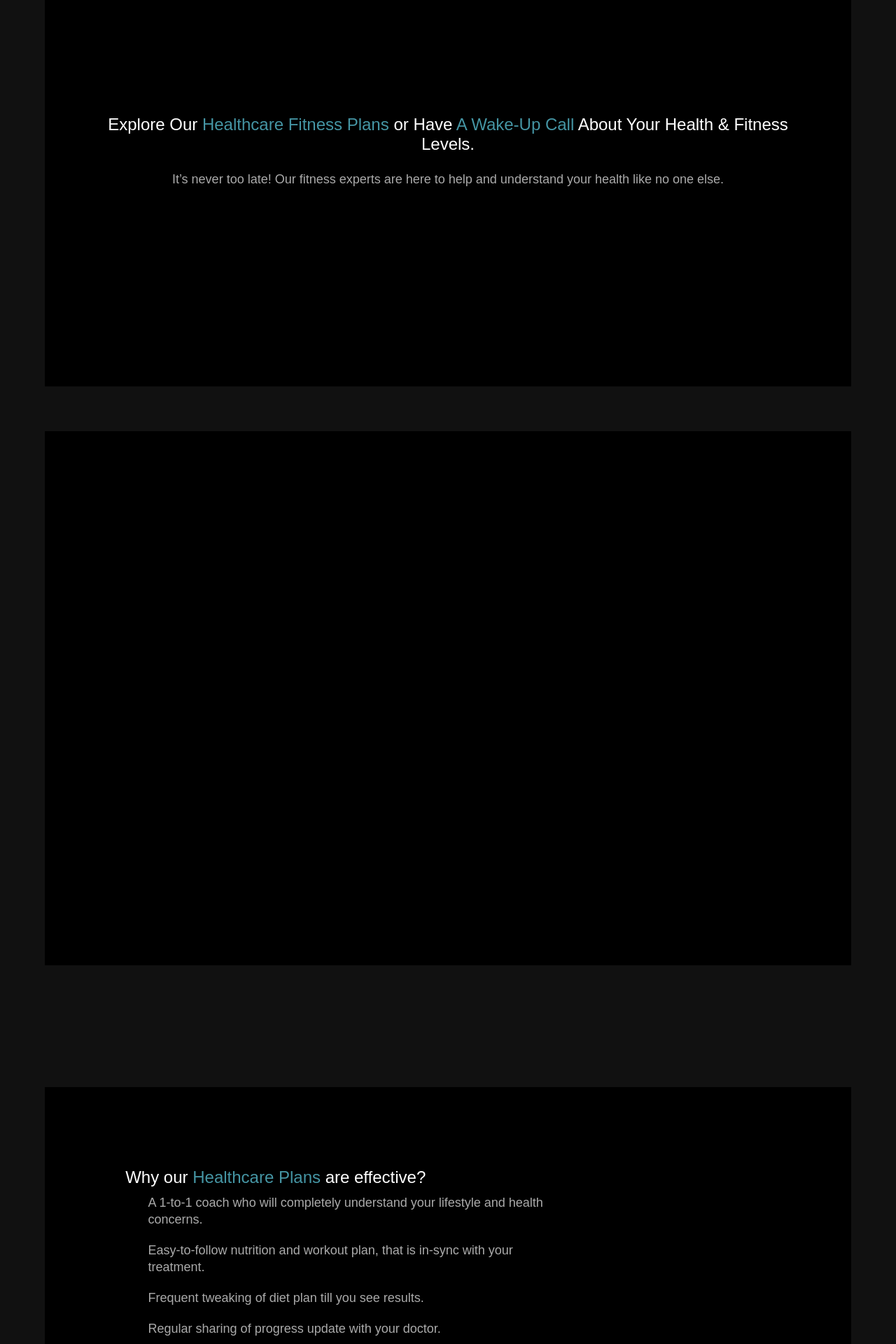
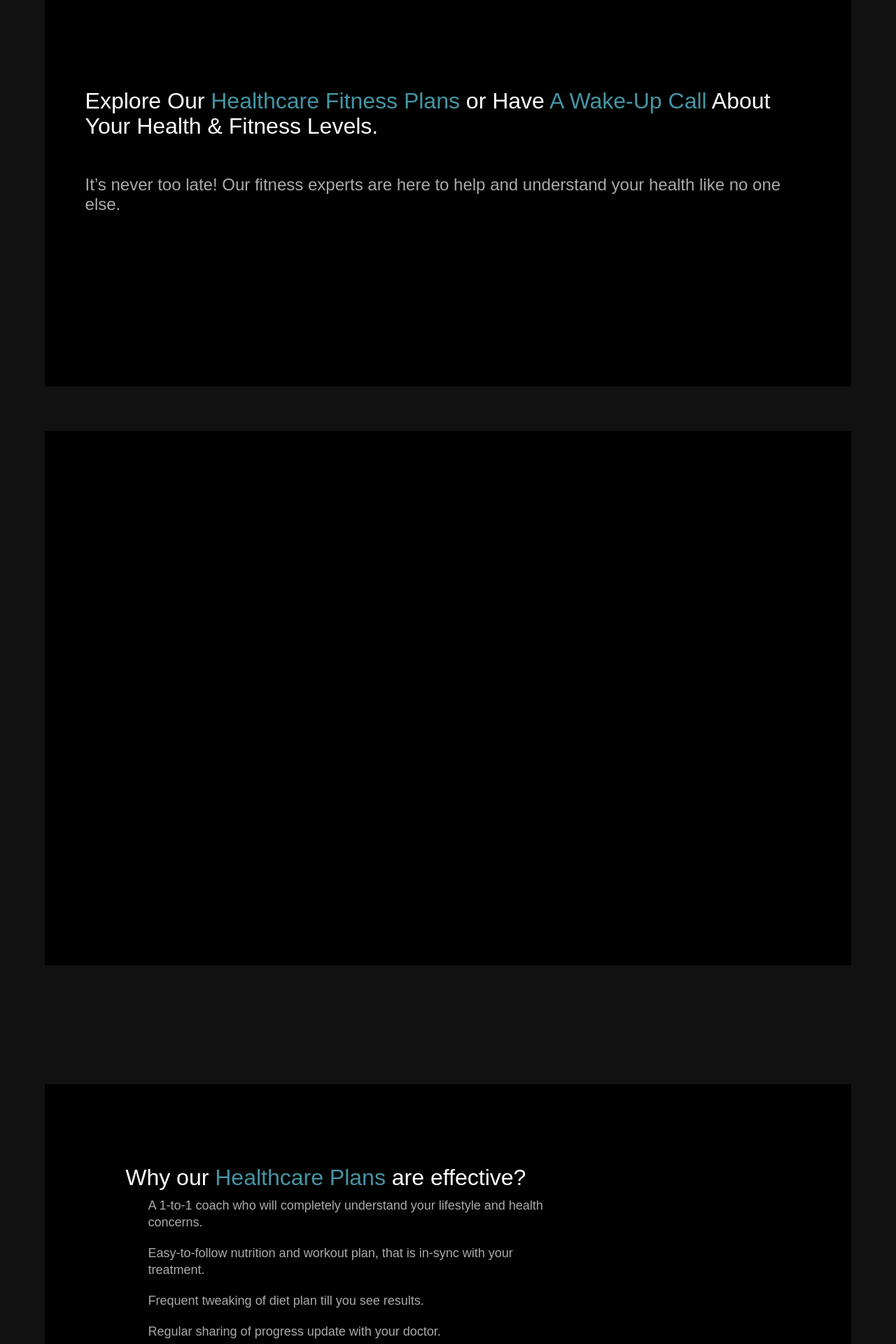
Before and after one commit to vinaypokra/project2, a React (Create React App) app: page / in a window 1280 px wide. Shown: the part 1820-3740 px from the top of the page at 70% size. Built offline with nearby package versions, Linux system fonts and the light colour scheme; no server answers; a web font is replaced by a local one.

Commit message:
Updated by Abhshek

```diff
--- a/src/sections/feelgood.js
+++ b/src/sections/feelgood.js
@@ -28,7 +28,10 @@ class Feelgood extends Component {
           direction="column"
         >
           <Grid item>
-            <Typography variant="h4" style={{ ...Styles.centerTxt }}>
+            <Typography
+              variant="h3"
+              style={{ ...Styles.leftTxt, marginBottom: Styles.spacing(3) }}
+            >
               Explore Our
               <span style={Styles.colorPrimary}>
                 {" "}
@@ -40,8 +43,8 @@ class Feelgood extends Component {
           </Grid>
           <Grid item container direction="column">
             <Typography
-              variant="h5"
-              style={{ ...Styles.colorGrey, ...Styles.centerTxt }}
+              variant="h4"
+              style={{ ...Styles.colorGrey, ...Styles.leftTxt }}
             >
               <br></br>
               <span style={{ ...Styles.colorGrey, ...Styles.italicTxt }}>
--- a/src/sections/homeworkout.js
+++ b/src/sections/homeworkout.js
@@ -36,7 +36,7 @@ class Homeworkout extends Component {
           direction="column"
         >
           <Typography
-            variant="h4"
+            variant="h3"
             style={{ ...Styles.colorWhite, marginBottom: Styles.spacing(3) }}
           >
             There’s a<span style={Styles.colorPrimary}> reason doctors </span>
--- a/src/sections/yoga.js
+++ b/src/sections/yoga.js
@@ -28,7 +28,7 @@ class Yoga extends Component {
           justify="center"
           direction="column"
         >
-          <Typography variant="h4" style={Styles.colorWhite}>
+          <Typography variant="h3" style={Styles.colorWhite}>
             Why our <span style={Styles.colorPrimary}>Healthcare Plans </span>
             are effective?
           </Typography>
```
